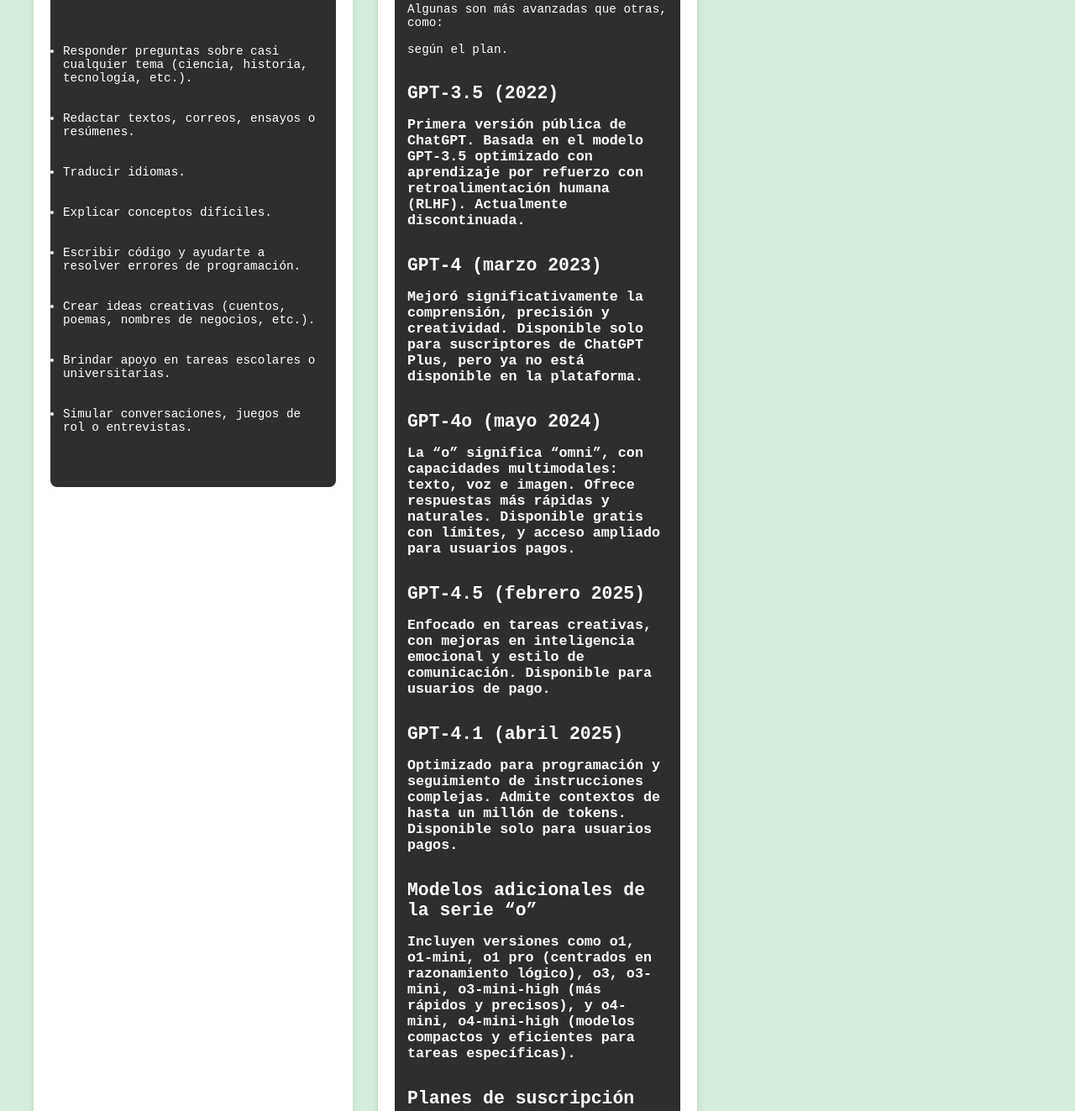
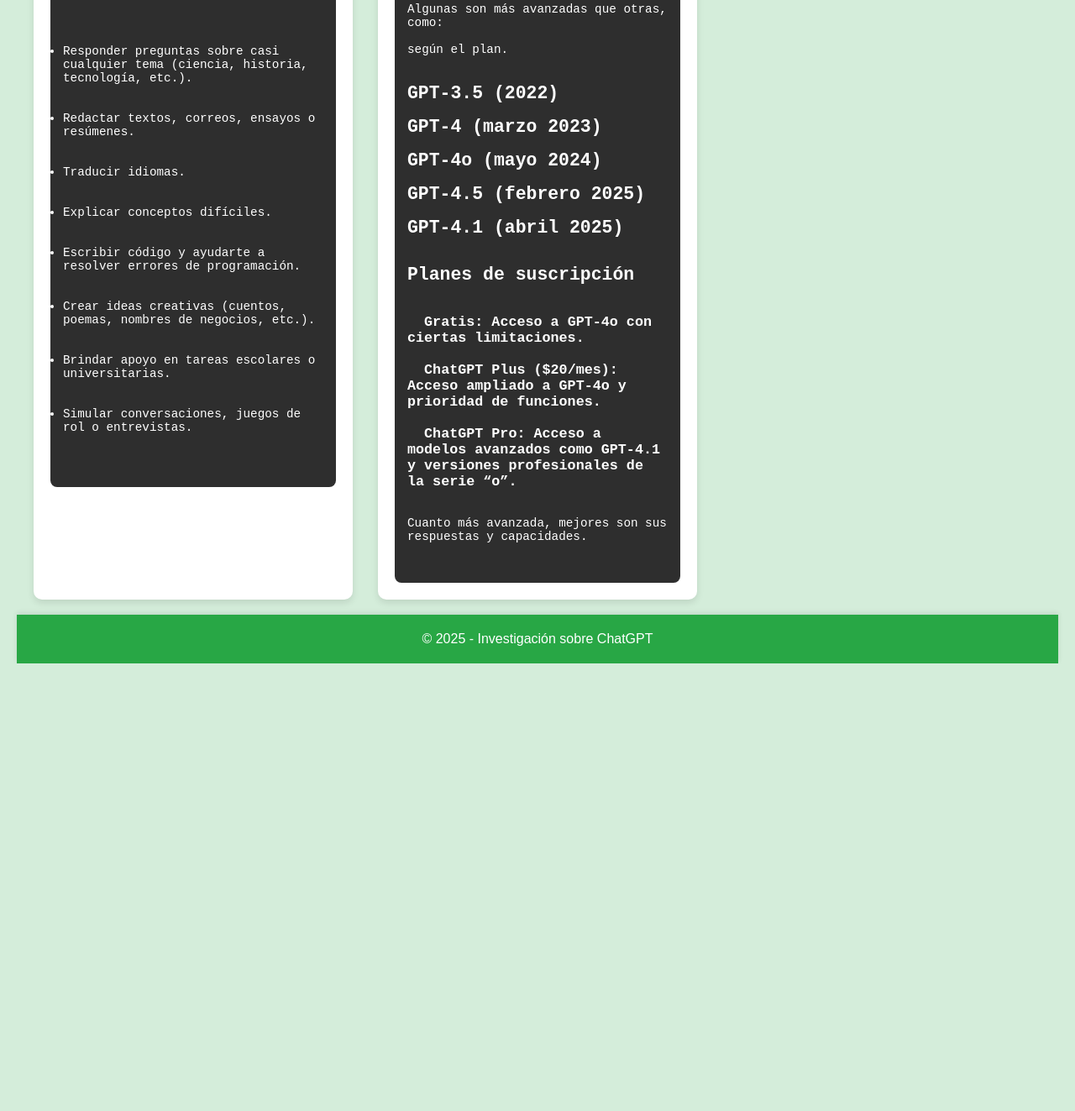
Before and after one commit to elritosan/Code_PaginaWeb_InvestigacionChatGPT, a plain HTML site: page views/que_es_chatgpt.html in a window 1280 px wide. Shown: the part 1110-2433 px from the top of the page at 84% size. After the commit the page ends 1900 px from the top, so only its background shows below. Drawn offline with Linux system fonts and the light colour scheme.

Commit message:
Update que_es_chatgpt.html
final

```diff
--- a/views/que_es_chatgpt.html
+++ b/views/que_es_chatgpt.html
@@ -84,22 +84,10 @@
 <ul>según el plan. </ul>
 
 <h1 style="color: white;">GPT-3.5 (2022)</h1>
-<h3 style="color: white;">Primera versión pública de ChatGPT. Basada en el modelo GPT-3.5 optimizado con aprendizaje por refuerzo con retroalimentación humana (RLHF). Actualmente discontinuada.</h3>
-
 <h1 style="color: white;">GPT-4 (marzo 2023)</h1>
-<h3 style="color: white;">Mejoró significativamente la comprensión, precisión y creatividad. Disponible solo para suscriptores de ChatGPT Plus, pero ya no está disponible en la plataforma.</h3>
-
 <h1 style="color: white;">GPT-4o (mayo 2024)</h1>
-<h3 style="color: white;">La “o” significa “omni”, con capacidades multimodales: texto, voz e imagen. Ofrece respuestas más rápidas y naturales. Disponible gratis con límites, y acceso ampliado para usuarios pagos.</h3>
-
 <h1 style="color: white;">GPT-4.5 (febrero 2025)</h1>
-<h3 style="color: white;">Enfocado en tareas creativas, con mejoras en inteligencia emocional y estilo de comunicación. Disponible para usuarios de pago.</h3>
-
 <h1 style="color: white;">GPT-4.1 (abril 2025)</h1>
-<h3 style="color: white;">Optimizado para programación y seguimiento de instrucciones complejas. Admite contextos de hasta un millón de tokens. Disponible solo para usuarios pagos.</h3>
-
-<h1 style="color: white;">Modelos adicionales de la serie “o”</h1>
-<h3 style="color: white;">Incluyen versiones como o1, o1-mini, o1 pro (centrados en razonamiento lógico), o3, o3-mini, o3-mini-high (más rápidos y precisos), y o4-mini, o4-mini-high (modelos compactos y eficientes para tareas específicas).</h3>
 
 <h1 style="color: white;">Planes de suscripción</h1>
 <h3 style="color: white;">
```
